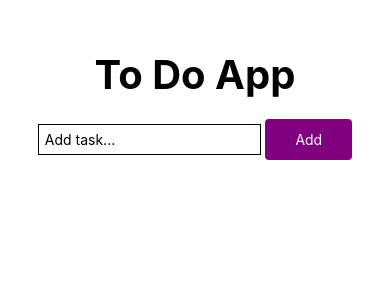
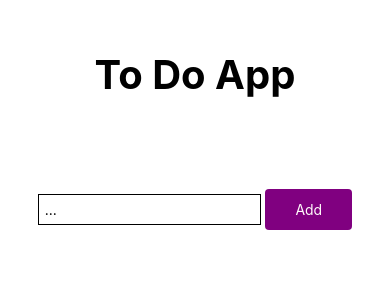
Before and after one commit to skybride/RN-To-Do-List, a React Native app: screen / in a window 390 px wide. Shown: the top 300 px of the page. Built offline with nearby package versions, Linux system fonts and the light colour scheme.

Commit message:
adding state and events to display user input

```diff
--- a/App.js
+++ b/App.js
@@ -1,15 +1,32 @@
-import { StatusBar } from 'expo-status-bar';
-import { StyleSheet, Text, View } from 'react-native';
+import React, { useState} from "react";
+import { Button, StyleSheet, Text, TextInput, View } from 'react-native';
 import InputComponent from './components/InputComponent';
 
 export default function App() {
+  // const [word, setWord] = useState("");
+  const [wordList, setWordList] = useState([]);
+
+  // const inputTextHandler = userInput => {
+  //   setWord(userInput);
+  //   //console.log(userInput);
+  //   //this prints each input change
+  //   //will dusplay r, re, red
+
+  // }
+
+  const displayTextHandler = userInput => {
+    setWordList(task => [...task, userInput]);
+  }
+
   return (
     <View>
       <View style={styles.container}>
         <Text style={styles.title}>To Do App</Text>
-        <InputComponent />
       </View>
-      <StatusBar style="auto" />
+      <InputComponent displayTextHandler={displayTextHandler}/>
+      <View>
+        {wordList.map((word, key) => <Text key={key}>{word}</Text>)}
+      </View>
     </View>
   );
 }
@@ -23,5 +40,16 @@ const styles = StyleSheet.create({
     fontSize: 40,
     fontWeight: "bold",
     textAlign: "center"
+  },
+  input: {
+    borderBottomColor: "black",
+    borderWidth: 1,
+    width: "70%",
+    padding: 4,
+    margin: 15
+  },
+  inputContainer: {
+    flexDirection: "row",
+    alignItems: "center"
   }
 });
--- a/components/InputComponent.js
+++ b/components/InputComponent.js
@@ -1,18 +1,32 @@
 /**
  * Unable to style Core Button Component?
  */
-import React from "react";
-import { View, Text, TextInput, StyleSheet, Pressable } from "react-native";
+import React, { useState } from "react";
+import { View, Text, Button, TextInput, StyleSheet, Pressable } from "react-native";
 
-const InputComponent = () => {
+const InputComponent = ({ displayTextHandler }) => {
+    const [word, setWord] = useState("");
+
+    const inputTextHandler = userInput => {
+        setWord(userInput);
+    }
+
+    const pressHandled = () => {
+        displayTextHandler(word);
+    }
+
     return (
         <View style={styles.inputContainer}>
-            <TextInput
+            <View style={styles.inputContainer}>
+                <TextInput
                 style={styles.input}
-                placeholder="Add task..."/>
-            <Pressable style={styles.button}>
-                <Text style={styles.text}>Add</Text>
-            </Pressable>
+                placeholder="..."
+                onChangeText={inputTextHandler}
+                value={word}/>
+                <Pressable style={styles.button} onPress={pressHandled}>
+                    <Text style={styles.text}>Add</Text>
+                </Pressable>
+            </View>
         </View>
 
     );
```
